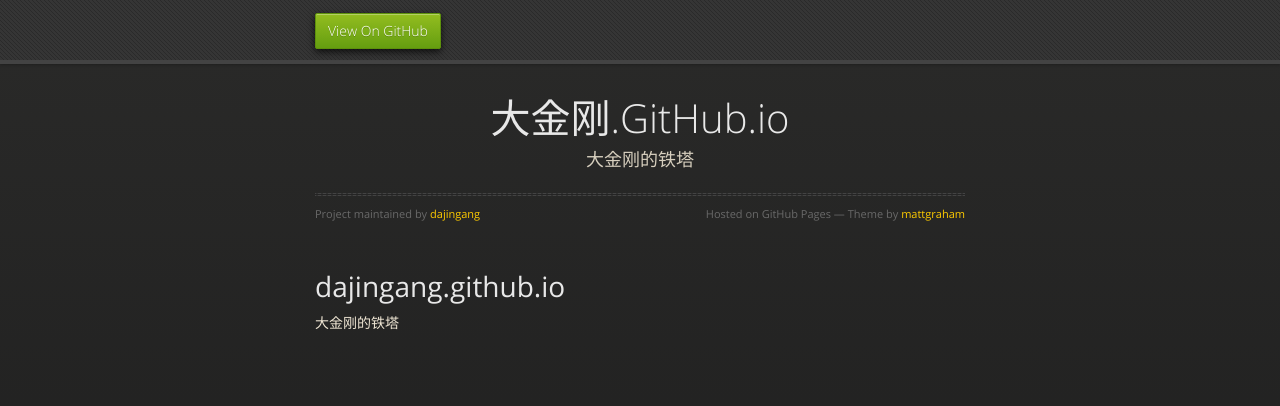
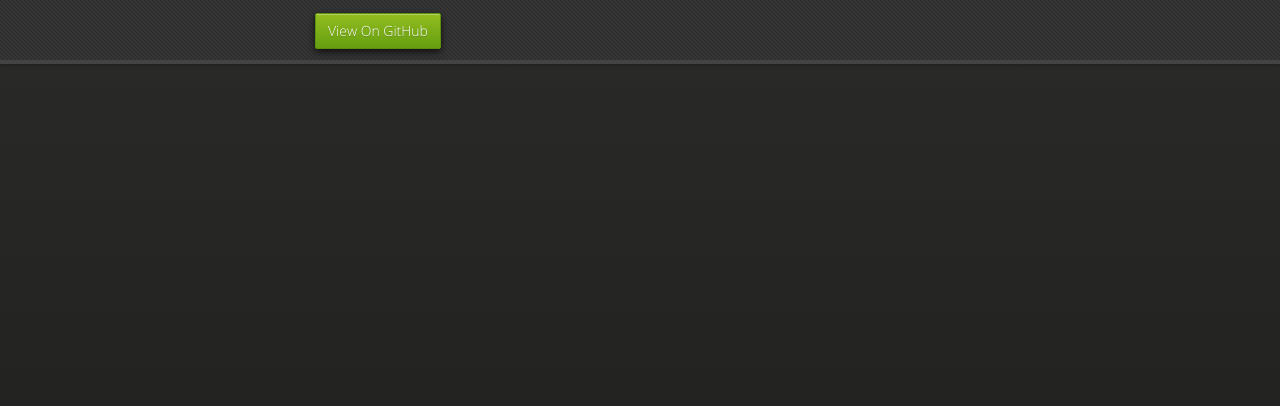
Before and after one commit to dajingang/dajingang.github.io, a plain HTML site: page index.html in a window 1280 px wide. Drawn offline with nearby package versions, Linux system fonts and the light colour scheme.

Commit message:
Update index.html

```diff
--- a/index.html
+++ b/index.html
@@ -26,20 +26,20 @@
 
     <div class="wrapper">
 
-      <section>
-        <div id="title">
-          <h1>大金刚.GitHub.io</h1>
-          <p>大金刚的铁塔</p>
-          <hr>
-          <span class="credits left">Project maintained by <a href="https://github.com/dajingang">dajingang</a></span>
-          <span class="credits right">Hosted on GitHub Pages &mdash; Theme by <a href="https://twitter.com/michigangraham">mattgraham</a></span>
-        </div>
+<!--      <section>-->
+<!--        <div id="title">-->
+<!--          <h1>大金刚.GitHub.io</h1>-->
+<!--          <p>大金刚的铁塔</p>-->
+<!--          <hr>-->
+<!--          <span class="credits left">Project maintained by <a href="https://github.com/dajingang">dajingang</a></span>-->
+<!--          <span class="credits right">Hosted on GitHub Pages &mdash; Theme by <a href="https://twitter.com/michigangraham">mattgraham</a></span>-->
+<!--        </div>-->
 
-        <h1>
-<a id="dajinganggithubio" class="anchor" href="#dajinganggithubio" aria-hidden="true"><span class="octicon octicon-link"></span></a>dajingang.github.io</h1>
+<!--        <h1>-->
+<!--<a id="dajinganggithubio" class="anchor" href="#dajinganggithubio" aria-hidden="true"><span class="octicon octicon-link"></span></a>dajingang.github.io</h1>-->
 
-<p>大金刚的铁塔</p>
-      </section>
+<!--<p>大金刚的铁塔</p>-->
+<!--      </section>-->
 
     </div>
     <!--[if !IE]><script>fixScale(document);</script><![endif]-->
```
